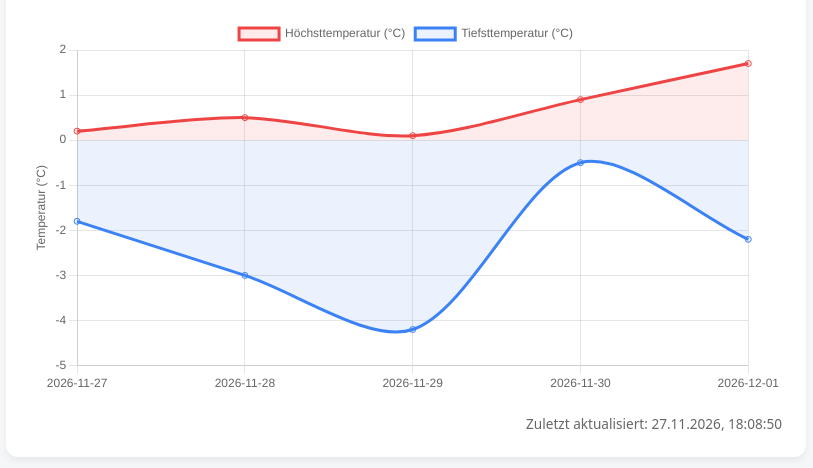
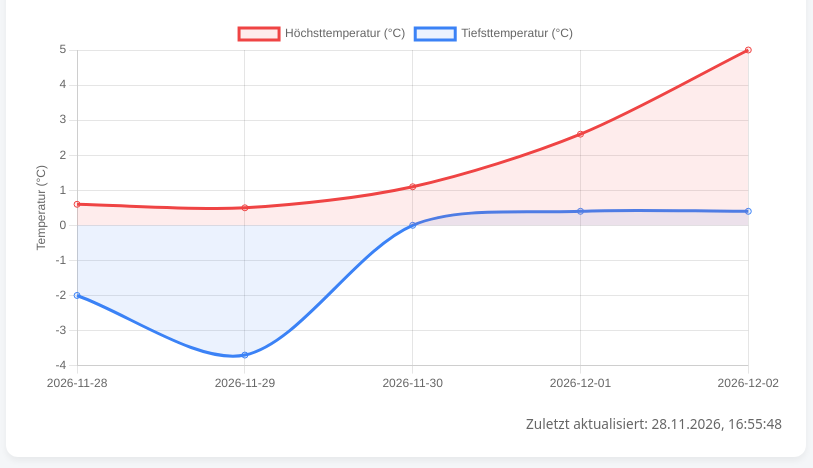
Before and after one commit to PeteSurfAloha/GitHub-Testing-, a plain HTML site: page index.html in a window 1280 px wide. Shown: the part 110-578 px from the top of the page, without its empty margins (234-1047 px from the left). Drawn offline with nearby package versions, Linux system fonts and the light colour scheme.

Commit message:
deploy: fced891d372b796968b1d00298208de15ea78f73

```diff
--- a/index.html
+++ b/index.html
@@ -16,7 +16,7 @@
   <div class="card">
     <h1>🌤️ 5-Tage Wettervorhersage Berlin</h1>
     <canvas id="weatherChart"></canvas>
-    <div class="footer">Zuletzt aktualisiert: 27.11.2026, 18:08:50</div>
+    <div class="footer">Zuletzt aktualisiert: 28.11.2026, 16:55:48</div>
   </div>
 
   <script>
@@ -24,11 +24,11 @@
     new Chart(ctx, {
       type: 'line',
       data: {
-        labels: ["2026-11-27","2026-11-28","2026-11-29","2026-11-30","2026-12-01"],
+        labels: ["2026-11-28","2026-11-29","2026-11-30","2026-12-01","2026-12-02"],
         datasets: [
           {
             label: 'Höchsttemperatur (°C)',
-            data: [0.2,0.5,0.1,0.9,1.7],
+            data: [0.6,0.5,1.1,2.6,5],
             borderColor: '#ef4444',
             backgroundColor: 'rgba(239, 68, 68, 0.1)',
             fill: true,
@@ -36,7 +36,7 @@
           },
           {
             label: 'Tiefsttemperatur (°C)',
-            data: [-1.8,-3,-4.2,-0.5,-2.2],
+            data: [-2,-3.7,0,0.4,0.4],
             borderColor: '#3b82f6',
             backgroundColor: 'rgba(59, 130, 246, 0.1)',
             fill: true,
```
